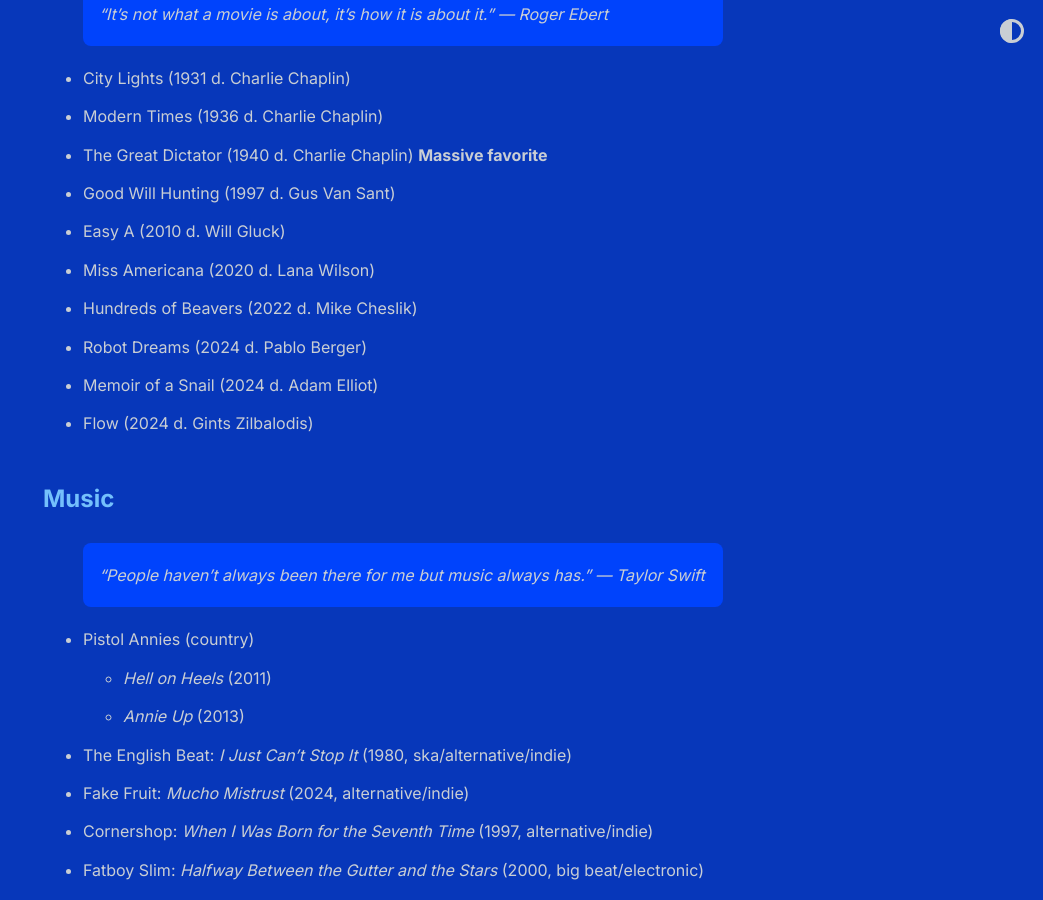
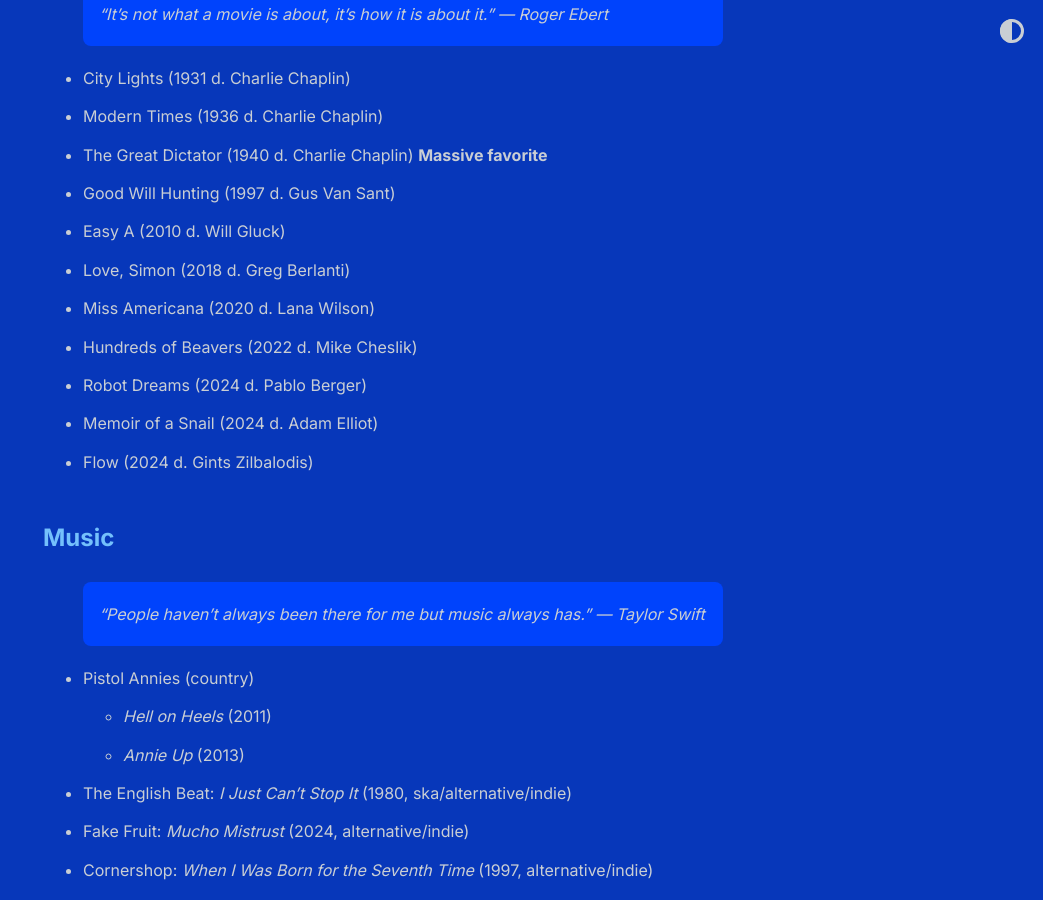
Before and after one commit to shihankanungo/shihankanungo.github.io, a Jekyll site: the page built from wrapped.md, in a window 1280 px wide and 900 px high, scrolled down 402 px. Shown: the whole window, without its empty margins (237-1280 px from the left). Built offline with Jekyll 4.4.1, drawn with Linux system fonts in a browser that asks for light colours.

Commit message:
Update wrapped.md

```diff
--- a/wrapped.md
+++ b/wrapped.md
@@ -13,6 +13,7 @@
 - The Great Dictator (1940 d. Charlie Chaplin) **Massive favorite**
 - Good Will Hunting (1997 d. Gus Van Sant)
 - Easy A (2010 d. Will Gluck)
+- Love, Simon (2018 d. Greg Berlanti)
 - Miss Americana (2020 d. Lana Wilson)
 - Hundreds of Beavers (2022 d. Mike Cheslik)
 - Robot Dreams (2024 d. Pablo Berger)
```
